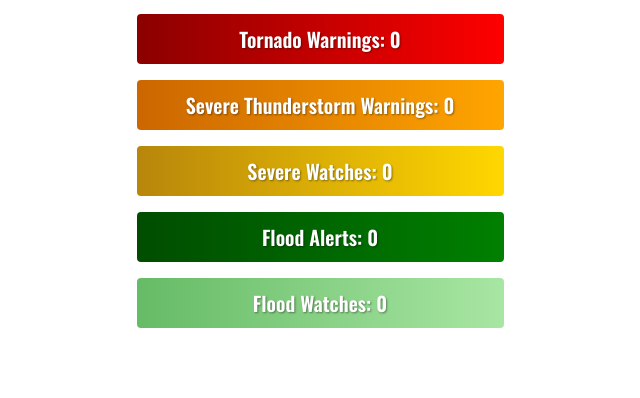
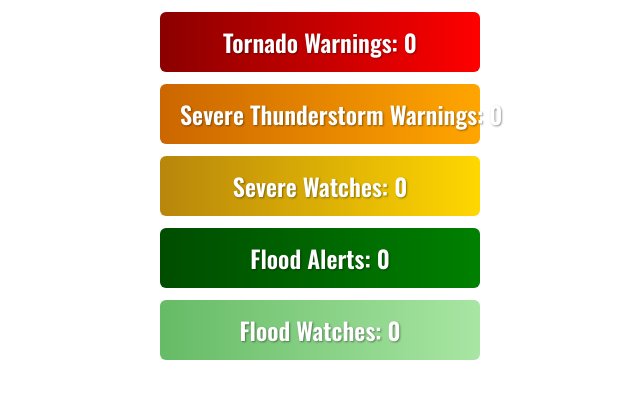
Before and after one commit to ngawx/alert_counter, a plain HTML site: page index.html in a window 1280 px wide. Shown: the whole page, without its empty margins (320-960 px from the left). Drawn offline with nearby package versions, Linux system fonts and the light colour scheme; no server answers.

Commit message:
Update style.css

```diff
--- a/style.css
+++ b/style.css
@@ -16,11 +16,10 @@ body {
 }
 
 .alert-box {
-  width: 331px;
-  padding: 10px 18px;
-  border: 2px solid white;
+  width: 280px;
+  padding: 12px 20px;
   border-radius: 6px;
-  font-size: 20px;
+  font-size: 24px;
   font-weight: 600;
   text-shadow: 1px 1px 2px rgba(0,0,0,0.4);
   white-space: nowrap;
```
